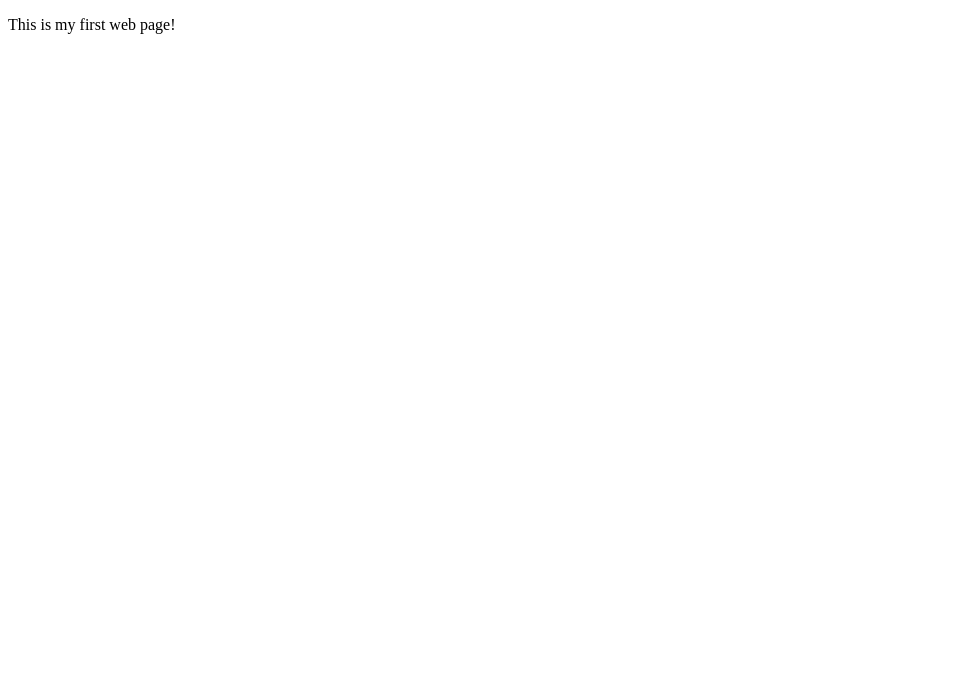
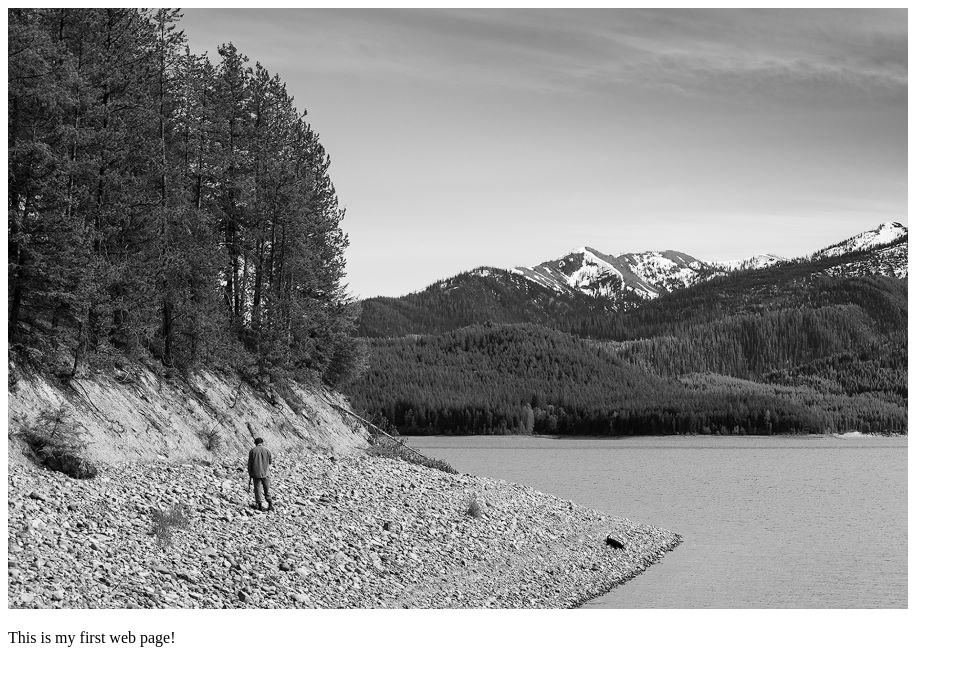
Before and after one commit to trailhead360/project-1, a plain HTML site: page index.html in a window 1280 px wide. Shown: the whole page, without its empty margins (0-963 px from the left). Drawn offline with Linux system fonts and the light colour scheme.

Commit message:
Added a photo of my brother at the reservoir, taken on 35mm film

```diff
--- a/index.html
+++ b/index.html
@@ -4,6 +4,8 @@
         <title>My Project</title>
     </head>
     <body>
+        <img src="images/reservoir.jpg" alt="man standing on a rocky shoreline with a reservoir to the right and trees and mountains in the background" />
+
         <p>This is my first web page!</p>
     </body>
 </html>
```
Also changed, not shown: images/reservoir.jpg (added).
